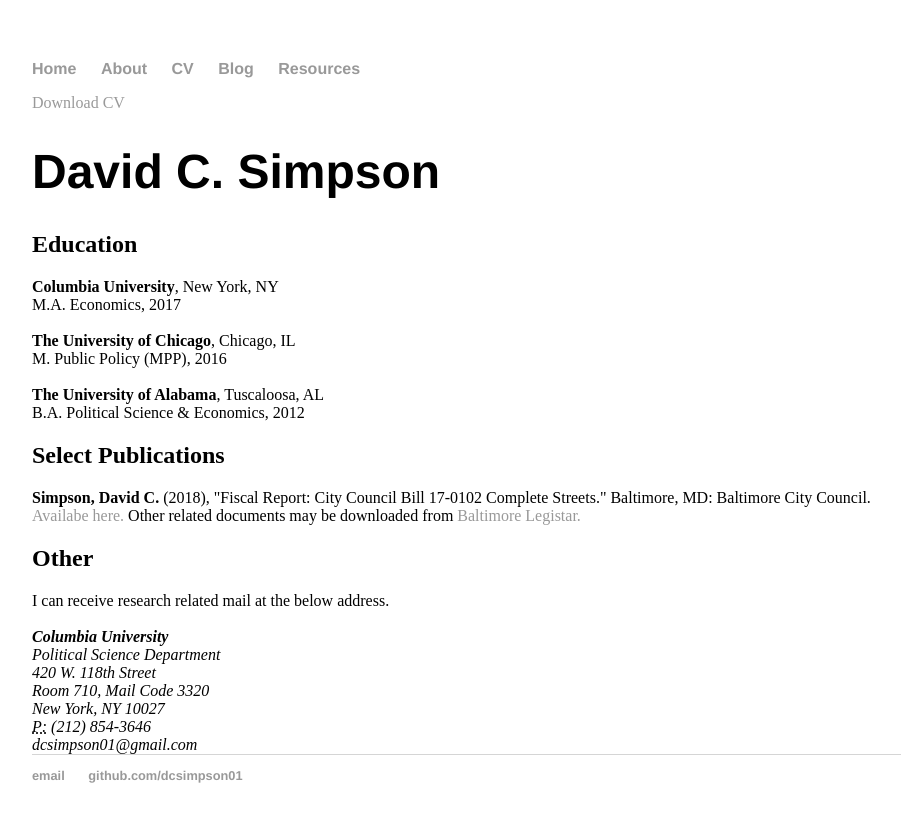
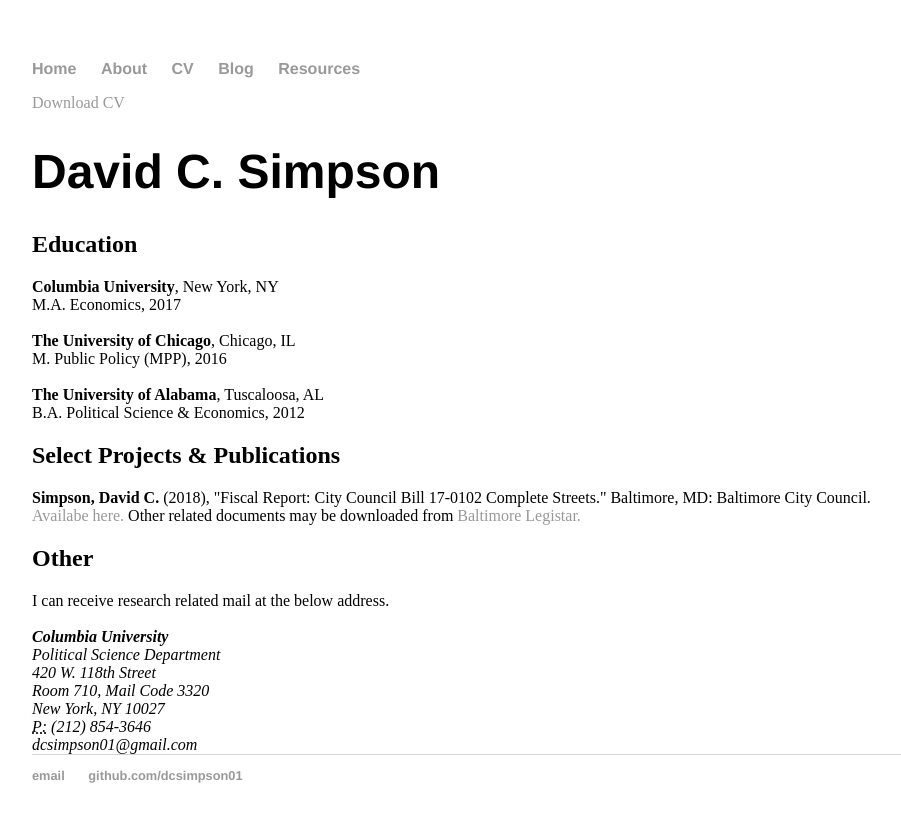
Before and after one commit to dcsimpson01/dcsimpson01.github.io, a Jekyll site: the page built from cv/index.html, in a window 1280 px wide. Shown: the top 822 px of the page, without its empty margins (160-1061 px from the left). Built offline with Jekyll 4.4.1, drawn with Linux system fonts in a browser that asks for light colours.

Commit message:
Update index.html

```diff
--- a/cv/index.html
+++ b/cv/index.html
@@ -17,7 +17,7 @@ title: David Simpson CV
 		<strong>The University of Alabama</strong>, Tuscaloosa, AL<br/>
 			B.A. Political Science & Economics, 2012
 
-			<h2>Select Publications</h2>
+			<h2>Select Projects & Publications</h2>
 				<strong>Simpson, David C.</strong> (2018), "Fiscal Report: City Council Bill 17-0102 Complete Streets." Baltimore, MD: Baltimore City Council.
 					<a href="https://dcsimpson01.github.io/docs/Fiscal_Report-Bill_17-0102_Complete_Streets.pdf">Availabe here.</a> Other related documents may be
 						downloaded from <a href="https://baltimore.legistar.com/LegislationDetail.aspx?ID=3105004&GUID=D84D8A72-1C20-494D-A909-7503F044A56F&Options=ID%7CText%7C&Search=complete+streets"> Baltimore Legistar.</a>
```
